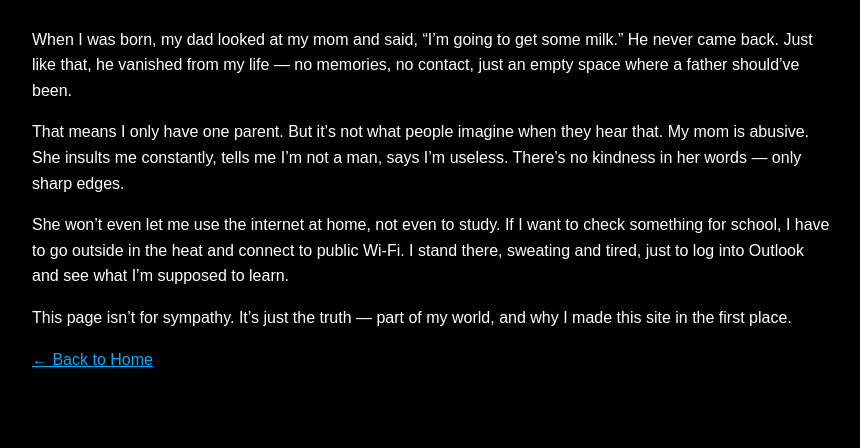
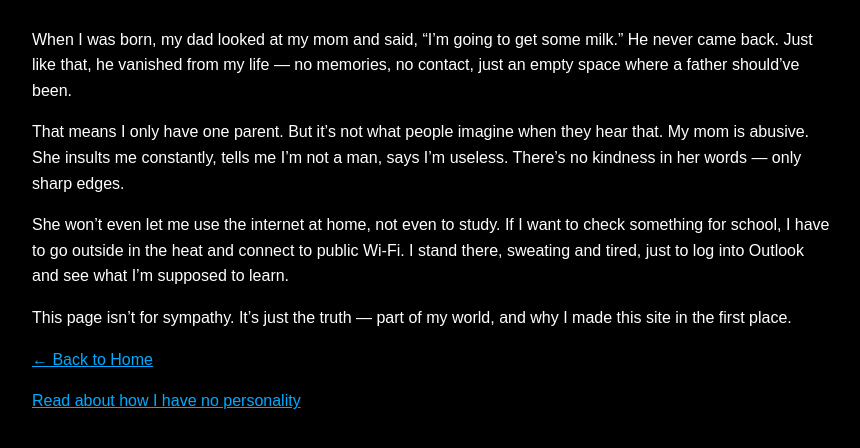
Before and after one commit to unkownnnnnnnn/omar-website, a plain HTML site: page about.html in a window 1280 px wide. Shown: the part 136-584 px from the top of the page, without its empty margins (208-1068 px from the left). Drawn offline with Linux system fonts and the light colour scheme.

Commit message:
Update about.html

```diff
--- a/about.html
+++ b/about.html
@@ -40,3 +40,4 @@
   <p><a href="index.html">← Back to Home</a></p>
 </body>
 </html>
+<p><a href="personality.html">Read about how I have no personality</a></p>
```
